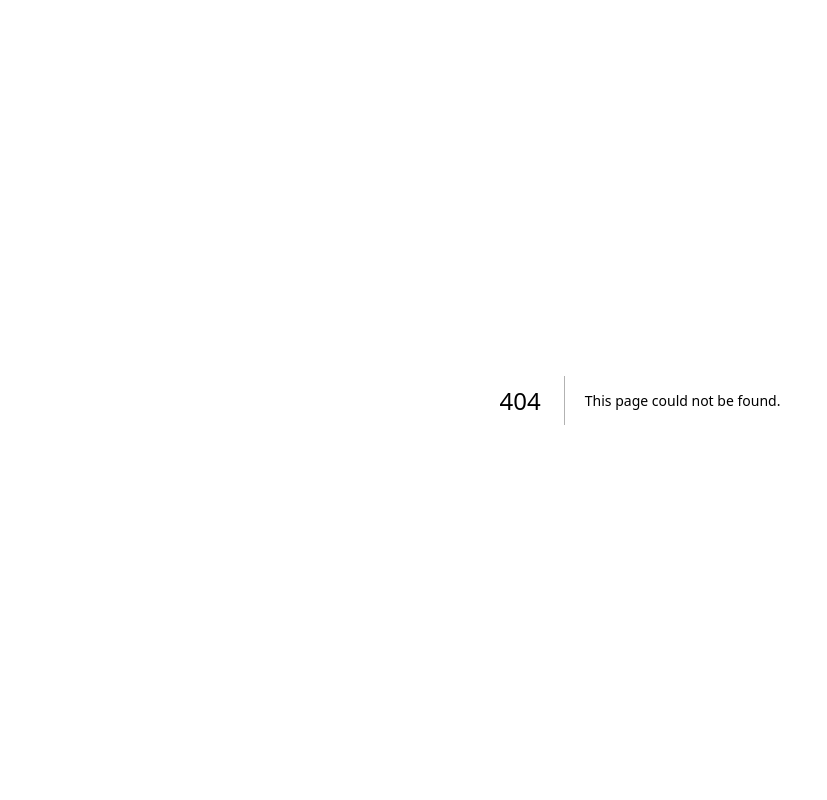
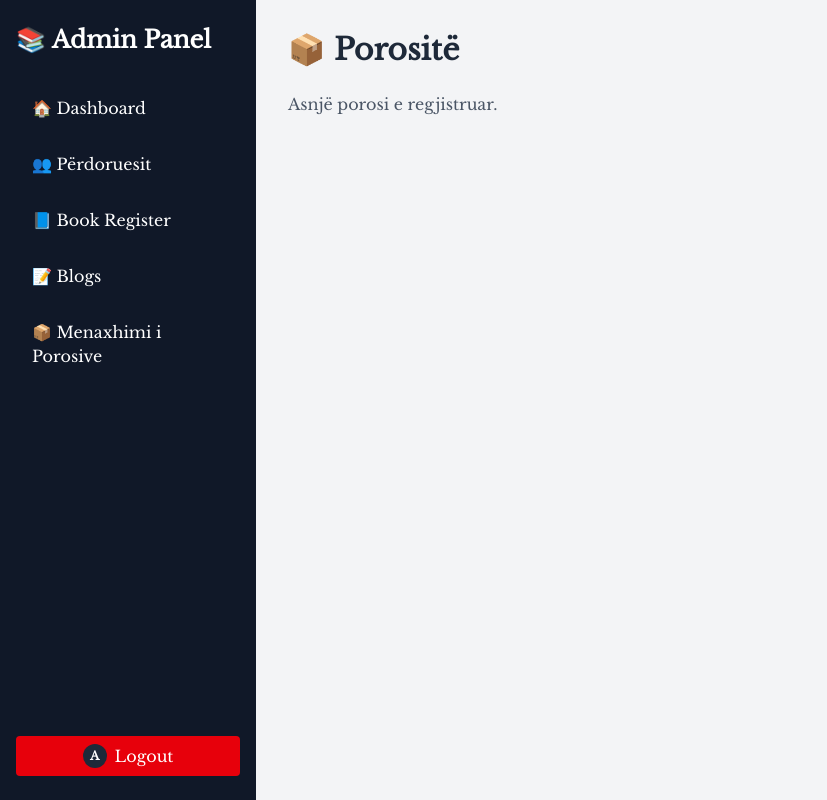
Before and after one commit to EraGashii/_Library, a Next.js app: page /admin/orders in a window 1280 px wide. Before the commit this address had no page. Shown: the whole page, without its empty margins (0-827 px from the left). Built offline with nearby package versions, Linux system fonts and the light colour scheme.

Commit message:
feat: implement order submission with client-side persistence and admin review controls

```diff
--- a/package.json
+++ b/package.json
@@ -27,6 +27,7 @@
     "react-hook-form": "^7.56.2",
     "react-hot-toast": "^2.5.2",
     "react-icons": "^5.5.0",
+    "uuid": "^11.1.0",
     "zustand": "^5.0.5"
   },
   "devDependencies": {
@@ -39,6 +40,7 @@
     "@types/node": "^20",
     "@types/react": "^19",
     "@types/react-dom": "^19",
+    "@types/uuid": "^10.0.0",
     "eslint": "^9",
     "eslint-config-next": "15.2.2",
     "jest": "^29.7.0",
--- a/pages/admin/AdminSidebar.tsx
+++ b/pages/admin/AdminSidebar.tsx
@@ -31,6 +31,12 @@ export default function AdminSidebar({ name }: AdminSidebarProps) {
         >
           📝 Blogs
         </Link>
+          <Link
+          href="/admin/orders"
+          className="hover:bg-[#1f2a6d] px-4 py-2 rounded"
+        >
+           📦  Menaxhimi i Porosive
+        </Link>
       </nav>
       <button
         onClick={() => signOut({ callbackUrl: "/" })}
--- /dev/null
+++ b/pages/admin/orders.tsx
@@ -0,0 +1,69 @@
+import React, { useEffect, useState } from "react";
+import { useOrderStore } from "../../src/stores/orderStore";
+import AdminSidebar from "./AdminSidebar";
+
+export default function AdminOrdersPage() {
+  const { orders, updateStatus } = useOrderStore();
+  const [mounted, setMounted] = useState(false);
+
+  useEffect(() => {
+    setMounted(true);
+  }, []);
+
+  if (!mounted) return null;
+
+  return (
+    <div className="flex min-h-screen bg-gray-100 text-gray-800">
+      <AdminSidebar name="admin" />
+
+      <main className="flex-1 p-8">
+        <h1 className="text-3xl font-bold mb-6">📦 Porositë</h1>
+
+        {orders.length === 0 ? (
+          <p className="text-gray-600">Asnjë porosi e regjistruar.</p>
+        ) : (
+          <div className="space-y-6">
+            {orders.map((order) => (
+              <div
+                key={order.id}
+                className="bg-white p-6 rounded-xl shadow-md border border-gray-200"
+              >
+                <div className="mb-4">
+                  <p className="text-sm text-gray-500">🆔 Porosia #{order.id}</p>
+                  <p className="text-sm text-gray-500">👤 {order.user.name} ({order.user.email})</p>
+                  <p className="text-sm text-gray-500">💳 Pagesa: {order.paymentMethod}</p>
+                  <p className="text-sm text-gray-500">📅 {new Date(order.createdAt).toLocaleString()}</p>
+                  <p className="text-sm font-semibold">📦 Statusi: {order.status}</p>
+                </div>
+                <div className="mb-4">
+                  <h2 className="font-semibold mb-2">Librat:</h2>
+                  <ul className="list-disc pl-6">
+                    {order.items.map((item) => (
+                      <li key={item.id} className="text-gray-700">
+                        {item.title} - € {item.price.toFixed(2)}
+                      </li>
+                    ))}
+                  </ul>
+                </div>
+                <div className="flex gap-4">
+                  <button
+                    onClick={() => updateStatus(order.id, "approved")}
+                    className="bg-green-600 text-white px-4 py-2 rounded hover:bg-green-700"
+                  >
+                    ✅ Aprovo
+                  </button>
+                  <button
+                    onClick={() => updateStatus(order.id, "rejected")}
+                    className="bg-red-600 text-white px-4 py-2 rounded hover:bg-red-700"
+                  >
+                    ❌ Refuzo
+                  </button>
+                </div>
+              </div>
+            ))}
+          </div>
+        )}
+      </main>
+    </div>
+  );
+}
--- a/pages/client/checkout.tsx
+++ b/pages/client/checkout.tsx
@@ -1,11 +1,18 @@
-// client/checkout.tsx
+// pages/client/checkout.tsx
 import ClientSidebar from "./ClientSidebar";
 import { useCartStore } from "../../src/stores/cartStore";
+import { useOrderStore } from "../../src/stores/orderStore";
+import type { Order } from "../../src/stores/orderStore";
 import { useEffect, useState } from "react";
+import { useSession } from "next-auth/react";
+import { v4 as uuidv4 } from "uuid";
 
 export default function CheckoutPage() {
   const [mounted, setMounted] = useState(false);
   const { cart, clearCart } = useCartStore();
+  const { addOrder } = useOrderStore();
+  const { data: session } = useSession();
+  const [paymentMethod, setPaymentMethod] = useState("Credit Card");
 
   useEffect(() => {
     setMounted(true);
@@ -16,8 +23,21 @@ export default function CheckoutPage() {
   const total = cart.reduce((acc, book) => acc + book.price, 0);
 
   const handleCheckout = () => {
-    alert("Checkout complete! ✅");
+    const order: Order = {
+      id: uuidv4(),
+      user: {
+        name: session?.user?.name || "Anonymous",
+        email: session?.user?.email || "unknown@example.com",
+      },
+      items: cart,
+      status: "pending",
+      createdAt: new Date(),
+      paymentMethod,
+    };
+
+    addOrder(order);
     clearCart();
+    alert("✅ Porosia u pranua me sukses dhe është duke u shqyrtuar!");
   };
 
   return (
@@ -54,7 +74,11 @@ export default function CheckoutPage() {
 
         <div className="mb-4">
           <label className="block mb-1 font-semibold">💳 Payment Method</label>
-          <select className="w-full p-2 border rounded">
+          <select
+            className="w-full p-2 border rounded"
+            value={paymentMethod}
+            onChange={(e) => setPaymentMethod(e.target.value)}
+          >
             <option>Credit Card</option>
             <option>PayPal</option>
             <option>Bank Transfer</option>
--- /dev/null
+++ b/src/stores/orderStore.ts
@@ -0,0 +1,48 @@
+// src/stores/orderStore.ts
+import { create } from "zustand";
+import { persist } from "zustand/middleware";
+
+export type Order = {
+  id: string;
+  user: {
+    name: string;
+    email: string;
+  };
+  items: {
+    id: string;
+    title: string;
+    author: string;
+    price: number;
+    image: string;
+  }[];
+  status: "pending" | "approved" | "rejected";
+  createdAt: Date;
+  paymentMethod: string;
+};
+
+type OrderStore = {
+  orders: Order[];
+  addOrder: (order: Order) => void;
+  updateStatus: (id: string, status: "approved" | "rejected") => void;
+};
+
+export const useOrderStore = create<OrderStore>()(
+  persist(
+    (set) => ({
+      orders: [],
+      addOrder: (order) =>
+        set((state) => ({
+          orders: [...state.orders, order],
+        })),
+      updateStatus: (id, status) =>
+        set((state) => ({
+          orders: state.orders.map((order) =>
+            order.id === id ? { ...order, status } : order
+          ),
+        })),
+    }),
+    {
+      name: "order-storage",
+    }
+  )
+);
```
Also changed, not shown: 1 other file (tests, documents, lock files or other folders).
